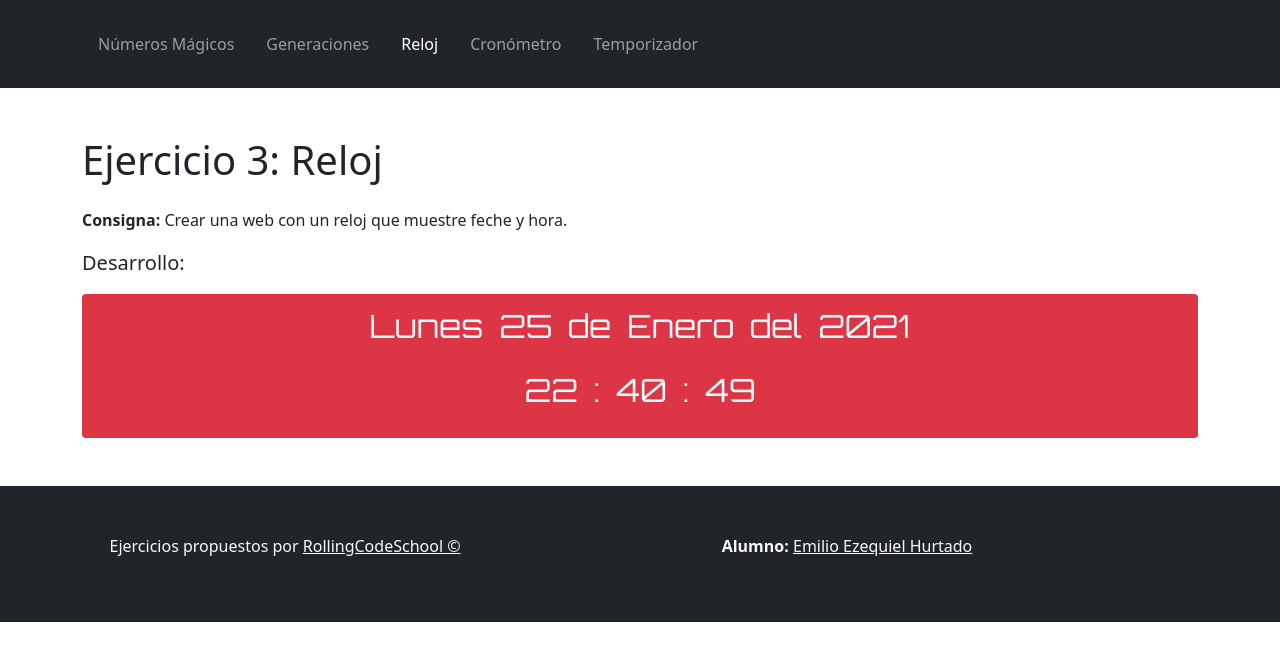
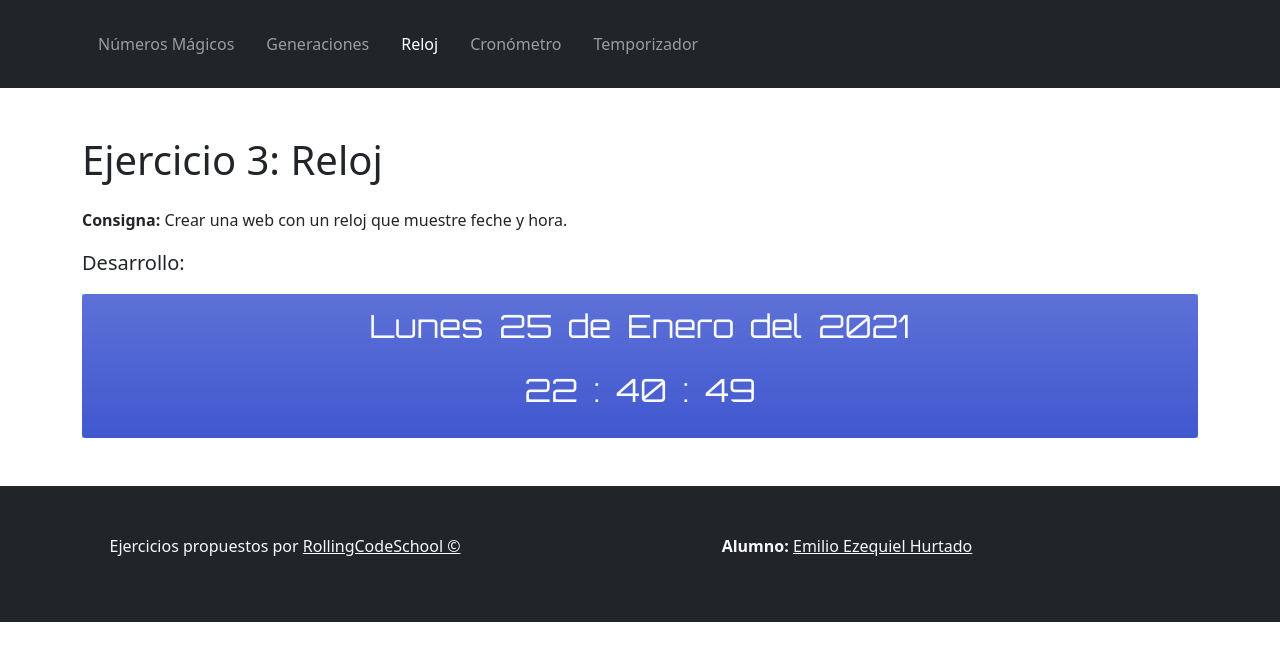
Before and after one commit to emilioh93/ejerciciosDOMyBOM, a plain HTML site: page reloj.html in a window 1280 px wide. Drawn offline with Linux system fonts and the light colour scheme.

Commit message:
cambié bg de reloj

```diff
--- a/css/style.css
+++ b/css/style.css
@@ -7,13 +7,16 @@
 .fuenteDigital {
     font-family: 'Orbitron', sans-serif;
     font-size: xx-large;
+    background-color: #8BC6EC;
 }
-
-
-/* Medium devices (tablets, less than 992px) */
 
 @media (max-width: 991.98px) {
     .fuenteDigitalSM {
         font-size: small;
     }
 }
+
+.bg-gradient {
+    background-color: #4158D0;
+    background-image: linear-gradient(43deg, #4158D0 0%, #C850C0 46%, #FFCC70 100%);
+}
--- a/reloj.html
+++ b/reloj.html
@@ -45,7 +45,7 @@
             </p>
             <p class="lead">Desarrollo:</p>
             <article class="d-flex justify-content-center fuenteDigital fuenteDigitalSM">
-                <article class="bg-danger text-light rounded py-2 w-100">
+                <article class="bg-gradient text-light rounded py-2 w-100">
                     <div class="d-flex justify-content-center">
                         <p class="mx-2" id="diaSemana"></p>
                         <p class="mx-2" id="numDia"></p>
```
